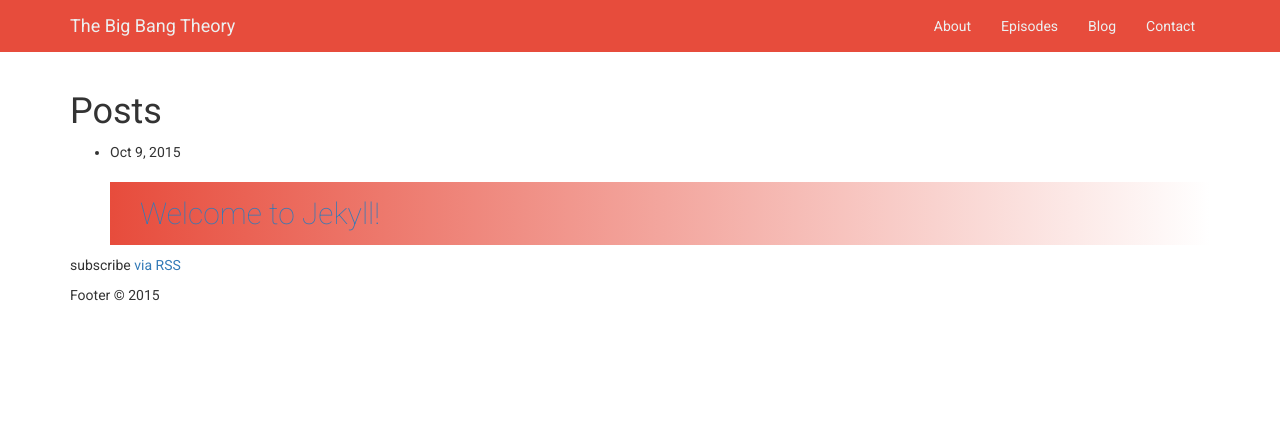
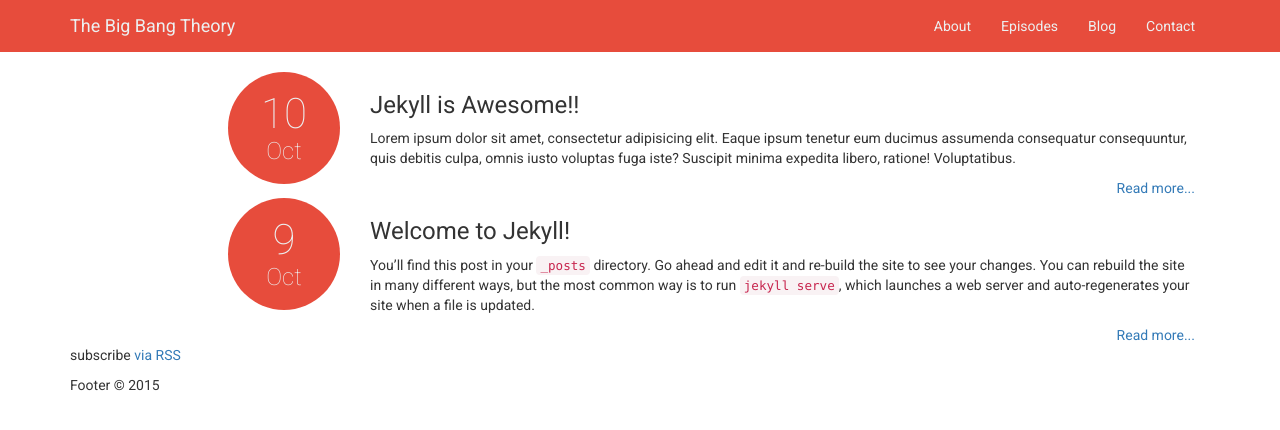
Before and after one commit to CodeAstra-Bootcamp/tbbt, a Jekyll site: the page built from blog.html, in a window 1280 px wide. Shown: the top 430 px of the page. Built offline with Jekyll 4.4.1, drawn with Linux system fonts in a browser that asks for light colours; nearby versions of some CDN libraries.

Commit message:
Blog Page

```diff
--- /dev/null
+++ b/_posts/2015-10-10-jekyll-is-awesome.html
@@ -0,0 +1,11 @@
+---
+layout: post
+title:  "Jekyll is Awesome!!"
+date:   2015-10-10 10:02:23
+categories: jekyll firstlook
+---
+
+<p>Lorem ipsum dolor sit amet, consectetur adipisicing elit. Eaque ipsum tenetur eum ducimus assumenda consequatur consequuntur, quis debitis culpa, omnis iusto voluptas fuga iste? Suscipit minima expedita libero, ratione! Voluptatibus.</p>
+
+<p>Cumque magni exercitationem provident porro debitis dicta id soluta ad nihil cum quo corporis, vel ab iure qui. Ducimus delectus laboriosam, vitae quibusdam nam distinctio blanditiis beatae autem voluptatem dignissimos.</p>
+<p>Animi, suscipit esse eveniet voluptates? Vitae harum esse molestiae, aperiam officia cum eos reprehenderit. Non, maxime officiis doloribus minima incidunt ut facilis corrupti, dolorum doloremque, praesentium labore. Facilis praesentium, laboriosam!</p>
--- /dev/null
+++ b/_sass/blog.scss
@@ -0,0 +1,25 @@
+#blog {
+  #posts {
+    .post {
+      .metainfo {
+        background-color: $primary-color;
+        color: $light-font-color;
+        width: 8em;
+        text-align: center;
+        font-weight: 100;
+        height: 8em;
+        border-radius: 50%;
+        padding-top: 1.5em;
+
+        .date {
+          font-size: 3em;
+          line-height: 1em;
+        }
+
+        .month {
+          font-size: 1.7em;
+        }
+      }
+    }
+  }
+}
--- a/blog.html
+++ b/blog.html
@@ -4,22 +4,24 @@
 permalink: /blog/
 position: 3
 ---
-
-<div class="home">
-
-  <h1 class="page-heading">Posts</h1>
-
-  <ul class="post-list">
+<div id="blog">
+  <section id="posts">
     {% for post in site.posts %}
-      <li>
-        <span class="post-meta">{{ post.date | date: "%b %-d, %Y" }}</span>
-
-        <h2>
-          <a class="post-link" href="{{ post.url | prepend: site.baseurl }}">{{ post.title }}</a>
-        </h2>
-      </li>
+      <article class="post">
+        <div class="col-sm-3">
+          <div class="metainfo pull-right">
+            <div class="date">{{post.date | date: "%e"}}</div>
+            <div class="month">{{post.date | date: "%b"}}</div>
+          </div>
+        </div>
+        <div class="col-sm-9 details">
+          <h3>{{post.title}}</h3>
+          <p class="excerpt">{{post.excerpt}}</p>
+          <a href="{{ post.url | prepend: site.baseurl }}" class="read_more pull-right">Read more...</a>
+        </div>
+      </article>
     {% endfor %}
-  </ul>
+  </section>
 
   <p class="rss-subscribe">subscribe <a href="{{ "/feed.xml" | prepend: site.baseurl }}">via RSS</a></p>
 
--- a/css/main.scss
+++ b/css/main.scss
@@ -2,4 +2,4 @@
 ---
 @charset "utf-8";
 
-@import "mixins", "theme", "common", "home", "about";
+@import "mixins", "theme", "common", "home", "about", "blog";
```
